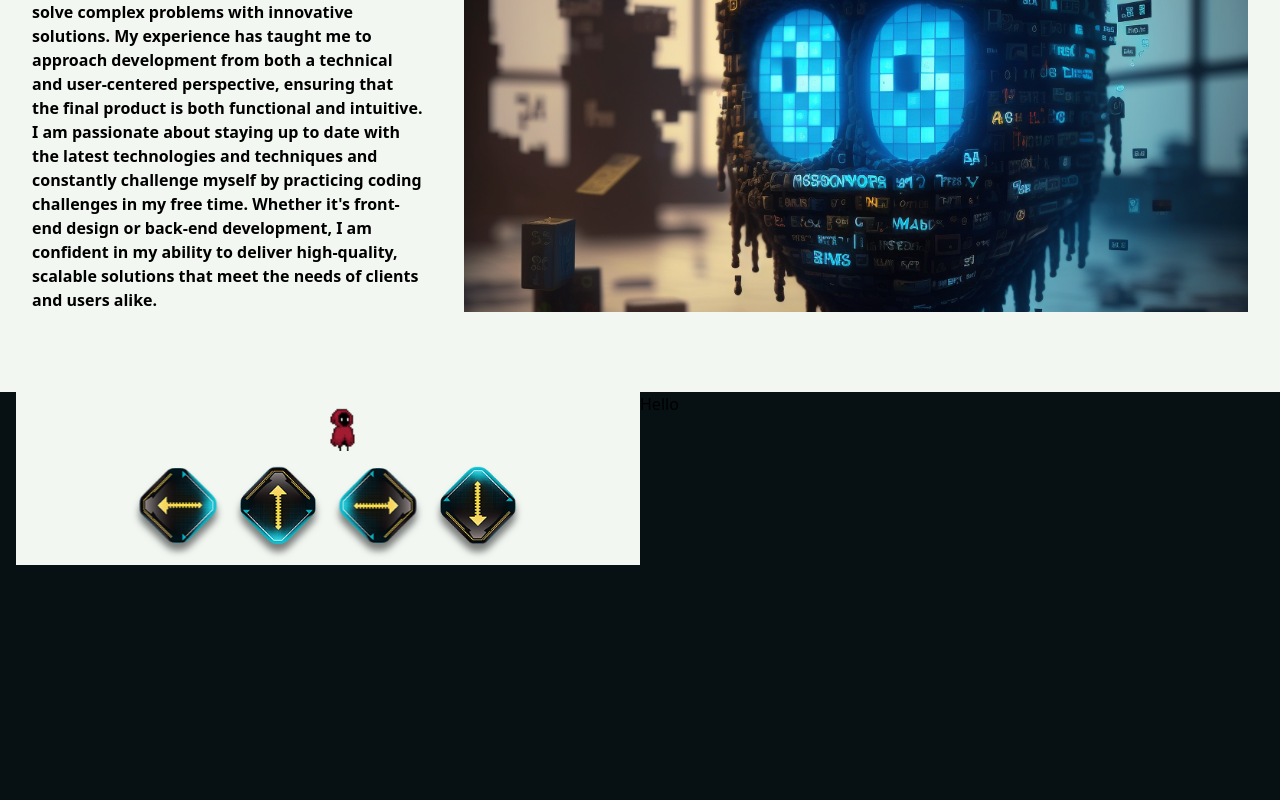
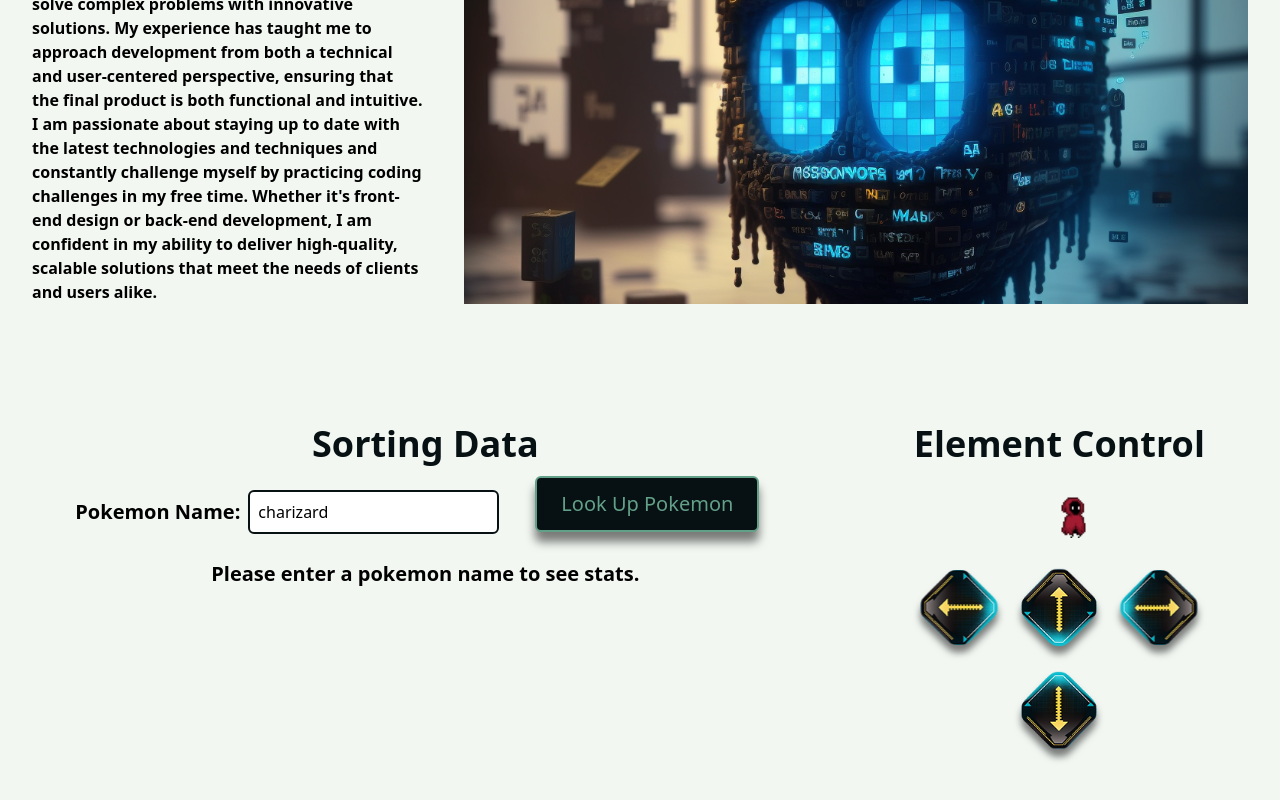
Before and after one commit to ChristopherHoganJr/chrishogan.io, a Next.js app: page / in a window 1280 px wide. Shown: the part 1040-1840 px from the top of the page. Before the commit the page ends 1605 px from the top, so only its background shows below. Built offline with nearby package versions, Linux system fonts and the light colour scheme.

Commit message:
updated experiences

```diff
--- a/app/components/landing/ControlCharacterSection.tsx
+++ b/app/components/landing/ControlCharacterSection.tsx
@@ -39,8 +39,12 @@ const ControlCharacterSection: FC = () => {
     }, 500);
   };
   return (
-    <section className='w-full flex flex-col px-[10%] h-full  bg-[var(--color-white)] justify-center items-center'>
-      <div className=' relative w-full h-full min-h-[70px] overflow-hidden flex items-center'>
+    <section className='w-full flex flex-col px-[10%] h-full  bg-[var(--color-white)] justify-start items-center'>
+      <h2 className='font-bold text-4xl text-[var(--color-black)] text-center'>
+        Element Control
+      </h2>
+
+      <div className=' relative w-full h-[100px] overflow-hidden flex items-center'>
         <div
           className='absolute transition-all'
           style={{
--- a/app/components/landing/ExperienceSection.tsx
+++ b/app/components/landing/ExperienceSection.tsx
@@ -11,7 +11,7 @@ const ExperienceSection: FC = () => {
   return (
     <section className='bg-[var(--color-white)]'>
       <div className='max-w-7xl mx-auto flex flex-col gap-10 py-20 px-8'>
-        <h2 className='font-bold text-5xl text-[var(--color-black)] text-center'>
+        <h2 className='font-bold text-4xl text-[var(--color-black)] text-center'>
           Crafting Digital Experiences
         </h2>
         <div className='grid grid-cols-1 md:grid-cols-[1fr_2fr] gap-10'>
--- /dev/null
+++ b/app/components/landing/PokedexSection.tsx
@@ -0,0 +1,132 @@
+"use client";
+import React, { type FC, useState, useEffect } from "react";
+import axios from "axios";
+
+const PokedexSection = () => {
+  const [pokemonName, setPokemonName] = useState<string>("charizard");
+  const [pokemon, setPokemon] = useState<any>();
+  const [notFound, setNotFound] = useState<boolean>(false);
+
+  const searchPokemon = (e: any) => {
+    e.preventDefault();
+    axios
+      .get(`https://pokeapi.co/api/v2/pokemon/${pokemonName.toLowerCase()}`)
+      .then((res) => {
+        setPokemon(res.data);
+        setNotFound(false);
+      })
+      .catch((err) => setNotFound(true));
+  };
+
+  return (
+    <div className='h-full flex flex-col gap-5 min-h-[500px] px-4'>
+      <h2 className='font-bold text-4xl text-[var(--color-black)] text-center'>
+        Sorting Data
+      </h2>
+      <div className=''>
+        <form
+          className='flex flex-col md:flex-row items-center justify-center gap-5'
+          onSubmit={(e) => searchPokemon(e)}>
+          <div className='flex md:flex-row flex-col gap-2 justify-start items-center'>
+            <p className=' text-xl font-semibold text-center md:text-left'>
+              Pokemon Name:
+            </p>
+
+            <input
+              type='text'
+              value={pokemonName}
+              className='p-2 rounded-md border-2 focus:outline-[var(--color-green)] border-[var(--color-black)]'
+              onChange={(e) => setPokemonName(e.target.value)}
+            />
+          </div>
+          <button
+            className='my-0 mx-4 -translate-y-2 transition-all active:translate-y-0 drop-shadow-[0_10px_5px_rgba(0,0,0,0.5)] active:drop-shadow-[0px_0_5px_rgba(0,0,0,0.5)] hover:-translate-y-4 hover:drop-shadow-[0_18px_5px_rgba(0,0,0,0.5)] text-xl border-2 text-[var(--color-grey)] border-[var(--color-grey)] rounded-md py-3 px-6 bg-[var(--color-black)] hover:border-[var(--color-white)] hover:text-[var(--color-white)]'
+            disabled={pokemonName.length === 0 ? true : false}>
+            Look Up Pokemon
+          </button>
+        </form>
+      </div>
+      <div className=''>
+        {notFound === true ? (
+          <h3 className='text-xl font-semibold text-center'>
+            That pokemon does not exist or you did not spell the pokemon name
+            right.
+          </h3>
+        ) : notFound === false && !pokemon ? (
+          <p className=' text-xl font-semibold text-center'>
+            Please enter a pokemon name to see stats.
+          </p>
+        ) : (
+          <div className='flex flex-col gap-5'>
+            <div className='flex justify-center items-center'>
+              <img src={pokemon.sprites.front_default} alt='' />
+
+              <h3>
+                <span className='font-bold text-xl'>{pokemonName}</span> - [#
+                {pokemon.id}]
+              </h3>
+            </div>
+
+            <div className='grid grid-cols-1 md:grid-cols-3 gap-4'>
+              <div className='border-2 border-[var(--color-grey)] rounded-md'>
+                {/* Types */}
+                {pokemon.types.length > 1 ? (
+                  <h4 className='font-bold text-xl text-center'>Types</h4>
+                ) : (
+                  <h4 className='font-bold text-lg text-center'>Type</h4>
+                )}
+                <div className='flex flex-col mt-2 border-t-2 border-[var(--color-grey)] flex-wrap justify-content-center align-items-center'>
+                  {pokemon.types.map((e: any, idx: number) => {
+                    return (
+                      <div className='flex flex-col gap-2'>
+                        {" "}
+                        <p key={idx} className='text-center'>
+                          {e.type.name}
+                        </p>
+                      </div>
+                    );
+                  })}
+                </div>
+              </div>
+              {/* Games */}
+              <div className='border-2 border-[var(--color-grey)] rounded-md'>
+                {pokemon.game_indices.length > 1 ? (
+                  <h4 className='font-bold text-xl text-center'>Games</h4>
+                ) : (
+                  <h4 className='font-bold text-lg text-center'>Game</h4>
+                )}
+                <div className='flex flex-col mt-2 border-t-2 border-[var(--color-grey)]  justify-content-center align-items-center overflow-scroll h-[200px]'>
+                  {pokemon.game_indices.map((e: any, idx: number) => {
+                    return (
+                      <p key={idx} className={`text-center`}>
+                        {e.version.name}
+                      </p>
+                    );
+                  })}
+                </div>
+              </div>
+              {/* Moves */}
+              <div className='border-2 border-[var(--color-grey)] rounded-md'>
+                <h4 className='font-bold text-xl text-center'>
+                  Able to learn moves
+                </h4>
+
+                <div className='flex flex-col mt-2 border-t-2 border-[var(--color-grey)]  justify-content-center align-items-center overflow-scroll h-[200px]'>
+                  {pokemon.moves.map((e: any, idx: number) => {
+                    return (
+                      <p key={idx} className='text-center'>
+                        {e.move.name}
+                      </p>
+                    );
+                  })}
+                </div>
+              </div>
+            </div>
+          </div>
+        )}
+      </div>
+    </div>
+  );
+};
+
+export default PokedexSection;
--- a/app/components/ui/PrimaryButton.tsx
+++ b/app/components/ui/PrimaryButton.tsx
@@ -8,7 +8,7 @@ const PrimaryButton: FC<Button> = ({ title, url }) => {
   return (
     <Link
       href={url}
-      className=' hover:animate-bounce text-xl border-2 text-[var(--color-grey)] border-[var(--color-grey)] rounded-md py-3 px-6 bg-[var(--color-black)] hover:border-[var(--color-white)] hover:text-[var(--color-white)] transition-all'>
+      className='hover:-translate-y-2 active:translate-y-[-2px] text-xl border-2 text-[var(--color-grey)] border-[var(--color-grey)] rounded-md py-3 px-6 bg-[var(--color-black)] hover:border-[var(--color-white)] hover:text-[var(--color-white)] transition-all'>
       {title}
     </Link>
   );
--- a/app/components/ui/SecondaryButton.tsx
+++ b/app/components/ui/SecondaryButton.tsx
@@ -8,7 +8,7 @@ const SecondaryButton: FC<Button> = ({ title, url }) => {
   return (
     <Link
       href={url}
-      className='hover:animate-bounce text-xl border-2 text-[var(--color-black)] border-[var(--color-grey)] rounded-md py-3 px-6 bg-[var(--color-grey)] hover:border-[var(--color-white)] hover:text-[var(--color-black)] hover:bg-[var(--color-white)] transition-all'>
+      className='hover:-translate-y-2 active:translate-y-[-2px] text-xl border-2 text-[var(--color-black)] border-[var(--color-grey)] rounded-md py-3 px-6 bg-[var(--color-grey)] hover:border-[var(--color-white)] hover:text-[var(--color-black)] hover:bg-[var(--color-white)] transition-all'>
       {title}
     </Link>
   );
--- a/app/page.tsx
+++ b/app/page.tsx
@@ -5,6 +5,7 @@ import SecondaryButton from "./components/ui/SecondaryButton";
 // sections
 import ExperienceSection from "./components/landing/ExperienceSection";
 import ControlCharacterSection from "./components/landing/ControlCharacterSection";
+import PokedexSection from "./components/landing/PokedexSection";
 
 export default function Home() {
   return (
@@ -32,10 +33,10 @@ export default function Home() {
         </div>
       </section>
       <ExperienceSection />
-      <div className='grid grid-cols-1 md:grid-cols-2 px-4'>
-        <ControlCharacterSection />
-        <div>
-          <h2>Hello</h2>
+      <div className='bg-[var(--color-white)] h-full'>
+        <div className='max-w-7xl gap-10 mx-auto grid grid-cols-1 md:grid-cols-[2fr_1fr] px-4 bg-[var(--color-white)] py-10  md:gap-[20px] divide-black'>
+          <PokedexSection />
+          <ControlCharacterSection />
         </div>
       </div>
     </main>
--- a/package.json
+++ b/package.json
@@ -12,6 +12,7 @@
     "@types/node": "18.15.10",
     "@types/react": "18.0.30",
     "@types/react-dom": "18.0.11",
+    "axios": "^1.3.4",
     "next": "13.2.4",
     "react": "18.2.0",
     "react-dom": "18.2.0",
```
Also changed, not shown: 1 other file (tests, documents, lock files or other folders).
